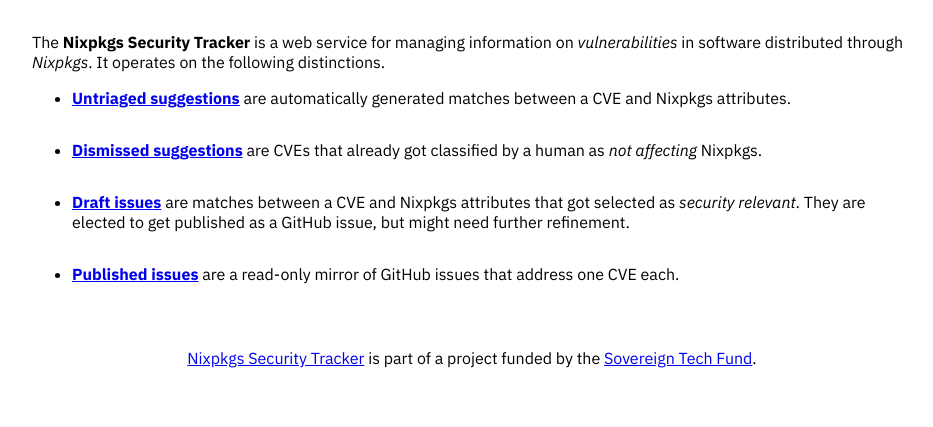
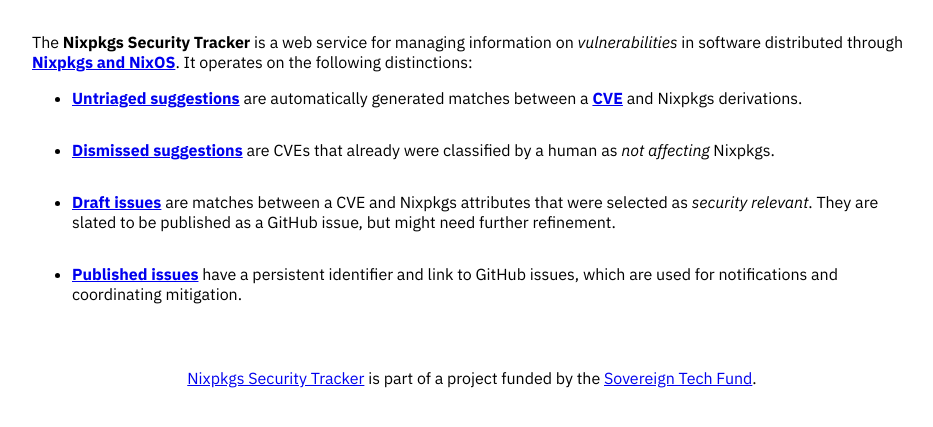
Before and after one commit to Nix-Security-WG/nix-security-tracker, a Django app: page / in a window 1280 px wide. Shown: the part 48-475 px from the top of the page, without its empty margins (168-1101 px from the left). Run offline with Django 4.2, Linux system fonts and the light colour scheme; the visitor is signed in with stand-in values (Sample User, id 1); parts of the project's set-up code (start-up, migrations or seed data) failed here and were passed over; some libraries are stand-ins or nearby versions.

Commit message:
fix: fixup wording

```diff
--- a/src/website/webview/static/style.css
+++ b/src/website/webview/static/style.css
@@ -466,10 +466,6 @@ nav.issue-pipeline ul {
 
 #overview li {
   margin-bottom: 2em;
-}
-
-#overview .category {
-  border-radius: 1em;
 }
 
 #suggestion-list {
--- a/src/website/webview/templates/home_view.html
+++ b/src/website/webview/templates/home_view.html
@@ -3,27 +3,21 @@
 {% block content %}
 
 <article id="overview" class="page-width">
-  The <strong>Nixpkgs Security Tracker</strong> is a web service for managing information on <em>vulnerabilities</em> in software distributed through <em>Nixpkgs</em>. It operates on the following distinctions.
+  The <strong>Nixpkgs Security Tracker</strong> is a web service for managing information on <em>vulnerabilities</em> in software distributed through <a href="https://github.com/nixos/nixpkgs">Nixpkgs and NixOS</a>.
+  It operates on the following distinctions:
   <ul>
     <li>
-      <div class="category">
-        <a href="/suggestions">Untriaged suggestions</a> are automatically generated matches between a CVE and Nixpkgs attributes.
-      </div>
+      <a href="/suggestions">Untriaged suggestions</a> are automatically generated matches between a <a href="https://www.cve.org/ResourcesSupport/Glossary#glossaryCVE">CVE</a> and Nixpkgs derivations.
     </li>
     <li>
-      <div class="category">
-        <a href="/dismissed">Dismissed suggestions</a> are CVEs that already got classified by a human as <em>not affecting</em> Nixpkgs.
-      </div>
+      <a href="/dismissed">Dismissed suggestions</a> are CVEs that already were classified by a human as <em>not affecting</em> Nixpkgs.
     </li>
     <li>
-      <div class="category">
-        <a href="/drafts">Draft issues</a> are matches between a CVE and Nixpkgs attributes that got selected as <em>security relevant</em>. They are elected to get published as a GitHub issue, but might need further refinement.
-      </div>
+      <a href="/drafts">Draft issues</a> are matches between a CVE and Nixpkgs attributes that were selected as <em>security relevant</em>.
+      They are slated to be published as a GitHub issue, but might need further refinement.
     </li>
     <li>
-      <div class="category">
-        <a href="/issues">Published issues</a> are a read-only mirror of GitHub issues that address one CVE each.
-      </div>
+      <a href="/issues">Published issues</a> have a persistent identifier and link to GitHub issues, which are used for notifications and coordinating mitigation.
     </li>
   <ul>
 </article>
```
